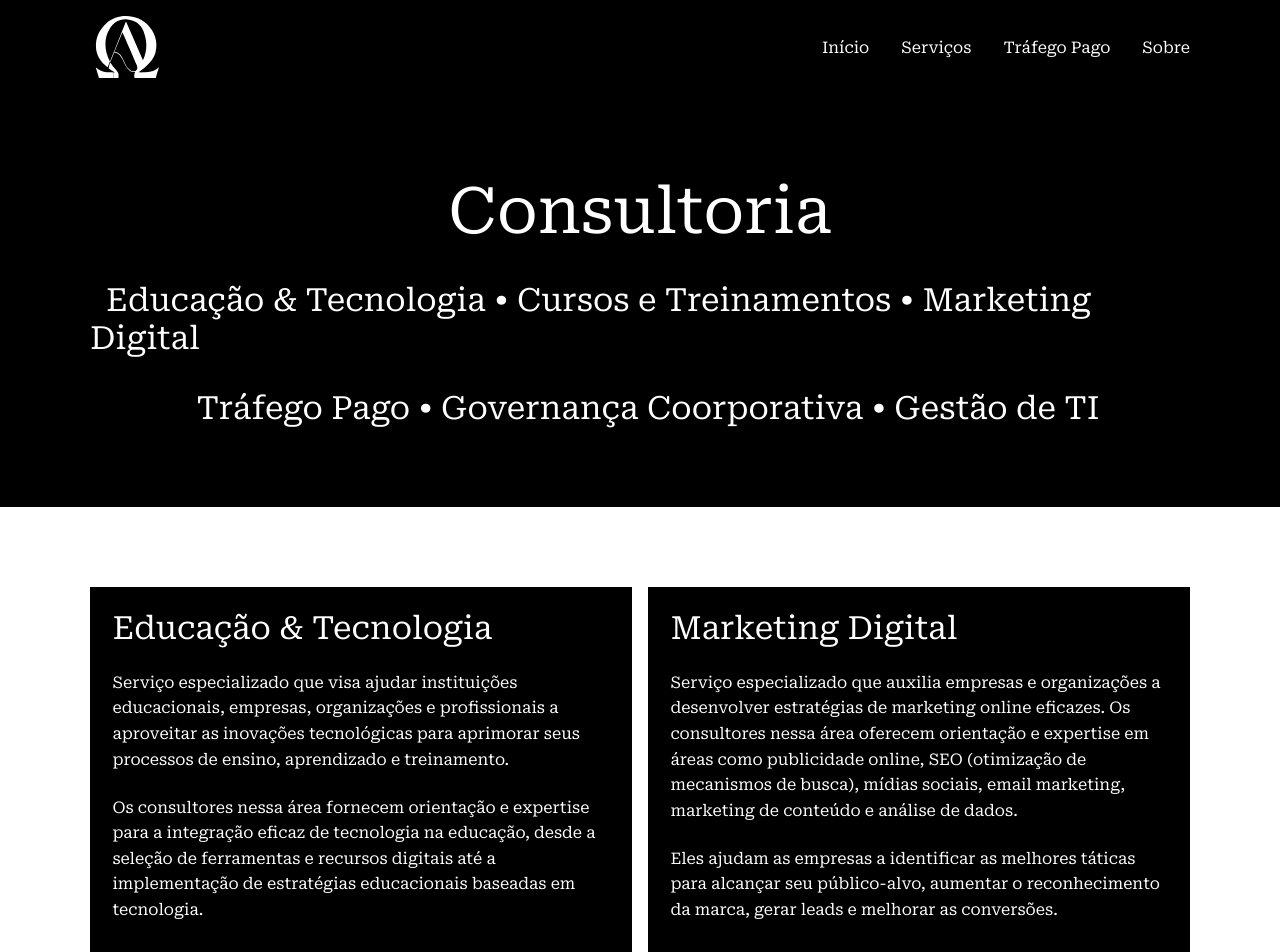
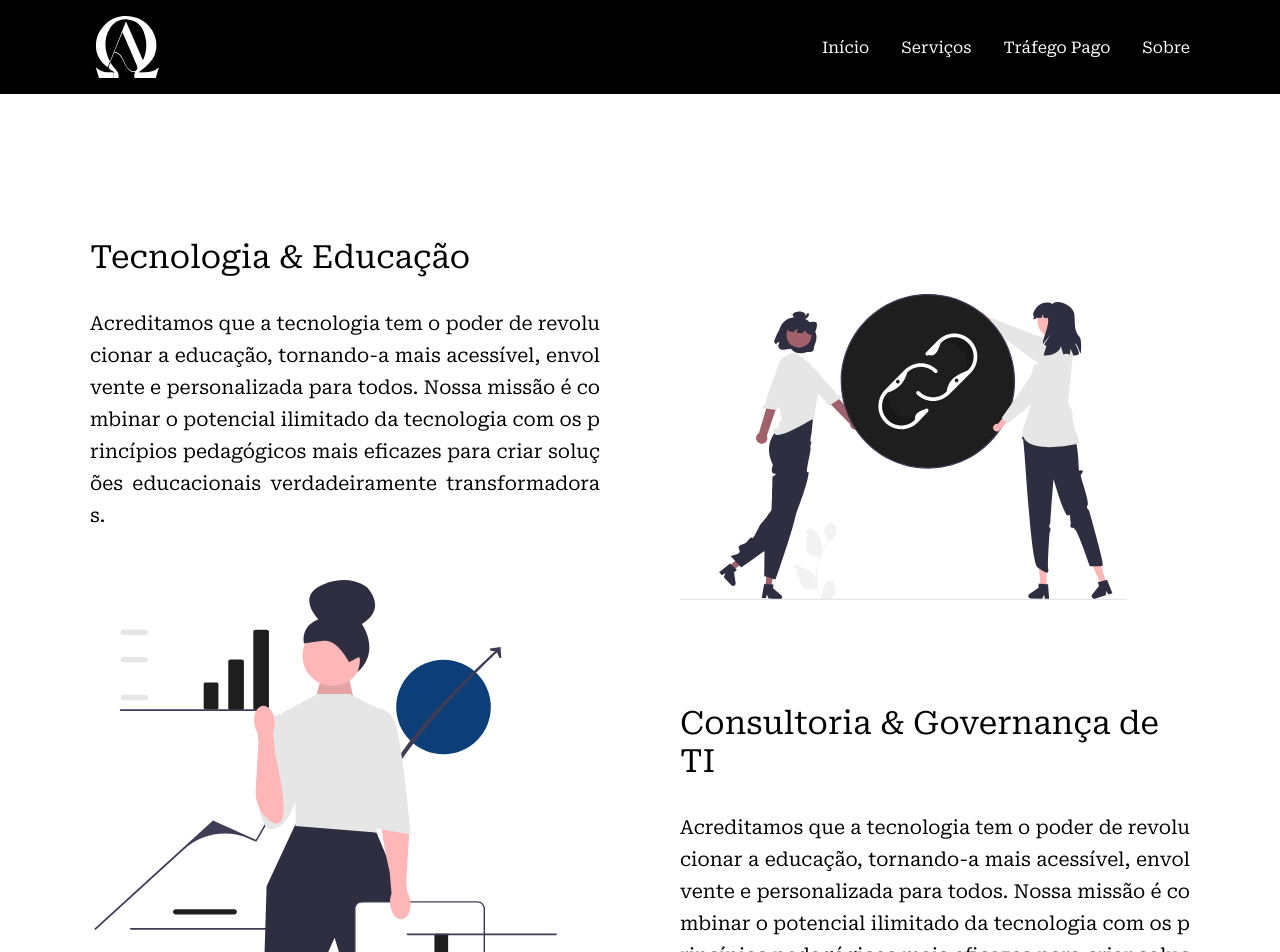
Before and after one commit to itallovidal/alfa-omega-site, a React (Vite) app: page / in a window 1280 px wide. Shown: the top 952 px of the page. Built offline with nearby package versions, Linux system fonts and the light colour scheme.

Commit message:
tech info

```diff
--- a/src/pages/home/about/style.ts
+++ b/src/pages/home/about/style.ts
@@ -7,15 +7,8 @@ export const AboutDetails = styled('div', {
   color: 'white',
   padding: '2rem',
 
-  h1: {
-    fontSize: '4rem',
-    fontWeight: 'normal',
-  },
 
-  p: {
-    fontSize: '1.2rem',
-    lineHeight: '2rem',
-  },
+
 })
 
 export const ProfileWrapper = styled('div', {
--- a/src/pages/home/index.tsx
+++ b/src/pages/home/index.tsx
@@ -2,10 +2,12 @@ import React from 'react'
 import { About } from './about/about.tsx'
 import { ServicesDetails } from './servicesDetails/services-details.tsx'
 import { Services } from './services/services.tsx'
+import { TechInfo } from './tech-info/tech-info.tsx'
 
 export function Home() {
   return (
     <div>
+      <TechInfo />
       <Services />
       <ServicesDetails />
       <About />
--- a/src/pages/home/services/style.ts
+++ b/src/pages/home/services/style.ts
@@ -5,14 +5,8 @@ export const ServicesWrapper = styled(Wrapper, {
   color: 'white',
 
   '& > div': {
-    gap: '2rem',
     flexDirection: 'column',
     alignItems: 'center',
-
-    h1: {
-      fontSize: '4rem',
-      fontWeight: 'normal',
-    },
   },
 })
 
--- a/src/pages/home/servicesDetails/style.ts
+++ b/src/pages/home/servicesDetails/style.ts
@@ -22,13 +22,7 @@ export const ServiceBox = styled('div', {
 
   width: 'calc(50% - .5rem)',
 
-  h2: {
-    fontSize: '2rem',
-    fontWeight: 'normal',
-  },
-
   p: {
     marginBlock: '1.4rem',
-    lineHeight: '1.6rem',
   },
 })
--- /dev/null
+++ b/src/pages/home/tech-info/style.ts
@@ -0,0 +1,33 @@
+import { styled } from '../../../styles/theme.ts'
+import { Wrapper } from '../../../styles'
+
+export const TechInfoWrapper = styled(Wrapper, {
+  color: 'black',
+  marginBlock: '4rem',
+
+  '& > div': {
+    gap: '5rem',
+  },
+})
+
+export const Tech = styled('div', {
+  display: 'flex',
+  justifyContent: 'space-between',
+  flexDirection: 'column',
+  width: 'calc(50% - .5rem)',
+  gap: '3rem',
+
+  '& > div': {
+    display: 'flex',
+    flexDirection: 'column',
+
+    p: {
+      textAlign: 'justify',
+      wordBreak: ` break-all`,
+    },
+  },
+
+  '& > picture': {
+    width: 'fit-content',
+  },
+})
--- /dev/null
+++ b/src/pages/home/tech-info/tech-info.tsx
@@ -0,0 +1,43 @@
+import { Tech, TechInfoWrapper } from './style.ts'
+import Tech1 from '../../../assets/tech_1.svg'
+import Tech2 from '../../../assets/tech_2.svg'
+
+export function TechInfo() {
+  return (
+    <TechInfoWrapper>
+      <div>
+        <Tech>
+          <div>
+            <h2>Tecnologia & Educação</h2>
+            <p>
+              Acreditamos que a tecnologia tem o poder de revolucionar a
+              educação, tornando-a mais acessível, envolvente e personalizada
+              para todos. Nossa missão é combinar o potencial ilimitado da
+              tecnologia com os princípios pedagógicos mais eficazes para criar
+              soluções educacionais verdadeiramente transformadoras.
+            </p>
+          </div>
+          <picture>
+            <img src={Tech2} alt="" />
+          </picture>
+        </Tech>
+
+        <Tech>
+          <picture>
+            <img src={Tech1} alt="" />
+          </picture>
+          <div>
+            <h2>Consultoria & Governança de TI</h2>
+            <p>
+              Acreditamos que a tecnologia tem o poder de revolucionar a
+              educação, tornando-a mais acessível, envolvente e personalizada
+              para todos. Nossa missão é combinar o potencial ilimitado da
+              tecnologia com os princípios pedagógicos mais eficazes para criar
+              soluções educacionais verdadeiramente transformadoras.
+            </p>
+          </div>
+        </Tech>
+      </div>
+    </TechInfoWrapper>
+  )
+}
--- a/src/styles/index.ts
+++ b/src/styles/index.ts
@@ -9,6 +9,23 @@ export const globalStyles = globalCss({
 
   a: {
     textDecoration: 'none',
+  },
+
+  p: {
+    fontSize: '1.2rem',
+    lineHeight: '2rem',
+  },
+
+  h1: {
+    fontSize: '4rem',
+    fontWeight: 'normal',
+    marginBottom: '2rem',
+  },
+
+  h2: {
+    fontSize: '2rem',
+    fontWeight: 'normal',
+    marginBottom: '2rem',
   },
 
   '*:link, *:active': {
```
Also changed, not shown: src/assets/tech_1.svg (added), src/assets/tech_2.svg (added).
